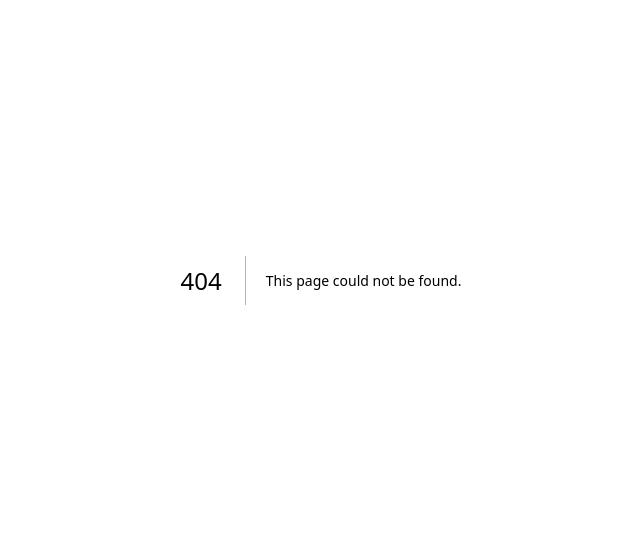
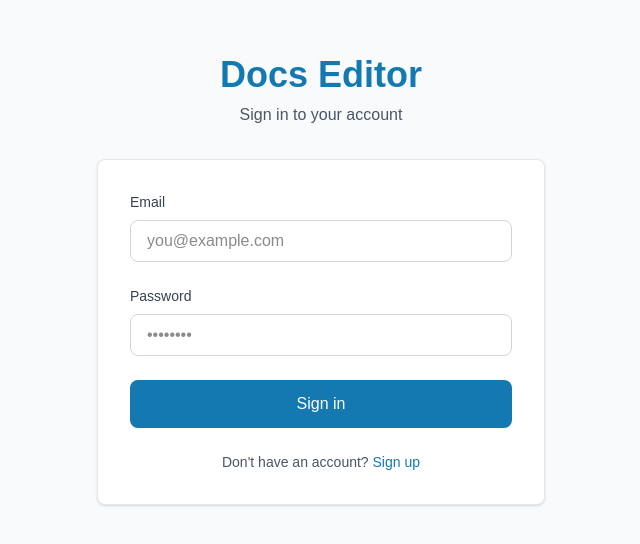
Before and after one commit to guijoazeiro/text-editor, a Next.js app in the folder client/: page /login in a window 1280 px wide. Before the commit this address had no page. Shown: the part 120-664 px from the top of the page, without its empty margins (319-959 px from the left). Built offline with nearby package versions, Linux system fonts and the light colour scheme; no server answers.

Commit message:
(frontend) feat: add login page

```diff
--- /dev/null
+++ b/client/src/app/login/page.tsx
@@ -0,0 +1,101 @@
+'use client';
+
+import { useState } from 'react';
+import { useRouter } from 'next/navigation';
+import Link from 'next/link';
+import { useAuthStore } from '@/store/authStore';
+import { authAPI } from '@/lib/api';
+
+export default function LoginPage() {
+  const router = useRouter();
+  const login = useAuthStore((state) => state.login);
+  const [email, setEmail] = useState('');
+  const [password, setPassword] = useState('');
+  const [error, setError] = useState('');
+  const [loading, setLoading] = useState(false);
+
+  const handleSubmit = async (e: React.FormEvent) => {
+    e.preventDefault();
+    setError('');
+    setLoading(true);
+
+    try {
+      const response = await authAPI.login({ email, password });
+      const { token, user } = response.data.data;
+      login(token, user);
+      router.push('/dashboard');
+    } catch (err: any) {
+      setError(err.response?.data?.message || 'Login failed');
+    } finally {
+      setLoading(false);
+    }
+  };
+
+  return (
+    <div className="min-h-screen bg-gray-50 flex items-center justify-center px-4">
+      <div className="max-w-md w-full space-y-8">
+        <div className="text-center">
+          <h1 className="text-4xl font-bold text-[#1479b0] mb-2">Docs Editor</h1>
+          <p className="text-gray-600">Sign in to your account</p>
+        </div>
+
+        <div className="bg-white p-8 rounded-lg shadow-sm border border-gray-200">
+          <form onSubmit={handleSubmit} className="space-y-6">
+            {error && (
+              <div className="bg-red-50 text-red-600 px-4 py-3 rounded-lg text-sm">
+                {error}
+              </div>
+            )}
+
+            <div>
+              <label htmlFor="email" className="block text-sm font-medium text-gray-700 mb-2">
+                Email
+              </label>
+              <input
+                id="email"
+                type="email"
+                required
+                value={email}
+                onChange={(e) => setEmail(e.target.value)}
+                className="w-full px-4 py-2 border border-gray-300 rounded-lg focus:ring-2 focus:ring-[#1479b0] focus:border-transparent outline-none transition"
+                placeholder="you@example.com"
+              />
+            </div>
+
+            <div>
+              <label htmlFor="password" className="block text-sm font-medium text-gray-700 mb-2">
+                Password
+              </label>
+              <input
+                id="password"
+                type="password"
+                required
+                value={password}
+                onChange={(e) => setPassword(e.target.value)}
+                className="w-full px-4 py-2 border border-gray-300 rounded-lg focus:ring-2 focus:ring-[#1479b0] focus:border-transparent outline-none transition"
+                placeholder="••••••••"
+              />
+            </div>
+
+            <button
+              type="submit"
+              disabled={loading}
+              className="w-full bg-[#1479b0] text-white py-3 rounded-lg font-medium hover:bg-[#0f5f8d] transition disabled:opacity-50 disabled:cursor-not-allowed"
+            >
+              {loading ? 'Signing in...' : 'Sign in'}
+            </button>
+          </form>
+
+          <div className="mt-6 text-center">
+            <p className="text-sm text-gray-600">
+              Don't have an account?{' '}
+              <Link href="/signup" className="text-[#1479b0] hover:underline font-medium">
+                Sign up
+              </Link>
+            </p>
+          </div>
+        </div>
+      </div>
+    </div>
+  );
+}
--- /dev/null
+++ b/client/src/lib/api.ts
@@ -0,0 +1,55 @@
+import axios from 'axios';
+
+const API_URL = process.env.NEXT_PUBLIC_API_URL || 'http://localhost:8080';
+
+export const api = axios.create({
+  baseURL: API_URL,
+  headers: {
+    'Content-Type': 'application/json',
+  },
+});
+
+api.interceptors.request.use((config) => {
+  const token = localStorage.getItem('token');
+  if (token) {
+    config.headers.Authorization = `Bearer ${token}`;
+  }
+  return config;
+});
+
+export const authAPI = {
+  signup: (data: { name: string; email: string; password: string }) =>
+    api.post('/api/auth/signup', data),
+  login: (data: { email: string; password: string }) =>
+    api.post('/api/auth/login', data),
+  me: () => api.get('/api/auth/me'),
+};
+
+export const documentsAPI = {
+  list: () => api.get('/api/documents'),
+  get: (id: string) => api.get(`/api/documents/${id}`),
+  create: (data: { title: string; content: string }) =>
+    api.post('/api/documents', data),
+  update: (id: string, data: { title?: string; content?: string }) =>
+    api.put(`/api/documents/${id}`, data),
+  delete: (id: string) => api.delete(`/api/documents/${id}`),
+  getActiveUsers: (id: string) => api.get(`/api/documents/${id}/active-users`),
+};
+
+export const collaboratorsAPI = {
+  list: (documentId: string) =>
+    api.get(`/api/documents/${documentId}/collaborators`),
+  add: (documentId: string, data: { email: string; permission: string }) =>
+    api.post(`/api/documents/${documentId}/collaborators`, data),
+  update: (documentId: string, userId: string, data: { permission: string }) =>
+    api.put(`/api/documents/${documentId}/collaborators/${userId}`, data),
+  remove: (documentId: string, userId: string) =>
+    api.delete(`/api/documents/${documentId}/collaborators/${userId}`),
+};
+
+export const notificationsAPI = {
+  list: () => api.get('/api/notifications'),
+  markAsRead: (id: string) => api.put(`/api/notifications/${id}/read`),
+  markAllAsRead: () => api.put('/api/notifications/read-all'),
+  delete: (id: string) => api.delete(`/api/notifications/${id}`),
+};
--- /dev/null
+++ b/client/src/lib/websocket.ts
@@ -0,0 +1,115 @@
+export type MessageType = 'join' | 'leave' | 'edit' | 'cursor' | 'presence' | 'sync' | 'awareness';
+
+export interface WSMessage {
+  type: MessageType;
+  document_id?: string;
+  user_id?: string;
+  user_name?: string;
+  data?: any;
+  timestamp?: number;
+}
+
+export interface UserPresence {
+  user_id: string;
+  user_name: string;
+  color: string;
+  cursor: { line: number; column: number };
+  online: boolean;
+}
+
+export class WebSocketClient {
+  private ws: WebSocket | null = null;
+  private reconnectAttempts = 0;
+  private maxReconnectAttempts = 5;
+  private reconnectDelay = 1000;
+  private messageHandlers: Map<MessageType, Set<(data: any) => void>> = new Map();
+  private connectionHandlers: Set<() => void> = new Set();
+  private disconnectionHandlers: Set<() => void> = new Set();
+
+  constructor(
+    private documentId: string,
+    private token: string
+  ) {}
+
+  connect() {
+    const WS_URL = process.env.NEXT_PUBLIC_WS_URL || 'ws://localhost:8080';
+    const url = `${WS_URL}/ws/documents/${this.documentId}`;
+
+    this.ws = new WebSocket(url);
+
+    this.ws.onopen = () => {
+      console.log('WebSocket connected');
+      this.reconnectAttempts = 0;
+      this.connectionHandlers.forEach(handler => handler());
+    };
+
+    this.ws.onmessage = (event) => {
+      try {
+        const message: WSMessage = JSON.parse(event.data);
+        const handlers = this.messageHandlers.get(message.type);
+        if (handlers) {
+          handlers.forEach(handler => handler(message));
+        }
+      } catch (error) {
+        console.error('Error parsing WebSocket message:', error);
+      }
+    };
+
+    this.ws.onerror = (error) => {
+      console.error('WebSocket error:', error);
+    };
+
+    this.ws.onclose = () => {
+      console.log('WebSocket disconnected');
+      this.disconnectionHandlers.forEach(handler => handler());
+      this.attemptReconnect();
+    };
+  }
+
+  private attemptReconnect() {
+    if (this.reconnectAttempts < this.maxReconnectAttempts) {
+      this.reconnectAttempts++;
+      console.log(`Reconnecting... Attempt ${this.reconnectAttempts}`);
+      setTimeout(() => {
+        this.connect();
+      }, this.reconnectDelay * this.reconnectAttempts);
+    }
+  }
+
+  send(message: WSMessage) {
+    if (this.ws && this.ws.readyState === WebSocket.OPEN) {
+      this.ws.send(JSON.stringify(message));
+    } else {
+      console.error('WebSocket is not connected');
+    }
+  }
+
+  on(type: MessageType, handler: (data: any) => void) {
+    if (!this.messageHandlers.has(type)) {
+      this.messageHandlers.set(type, new Set());
+    }
+    this.messageHandlers.get(type)!.add(handler);
+  }
+
+  off(type: MessageType, handler: (data: any) => void) {
+    const handlers = this.messageHandlers.get(type);
+    if (handlers) {
+      handlers.delete(handler);
+    }
+  }
+
+  onConnect(handler: () => void) {
+    this.connectionHandlers.add(handler);
+  }
+
+  onDisconnect(handler: () => void) {
+    this.disconnectionHandlers.add(handler);
+  }
+
+  disconnect() {
+    if (this.ws) {
+      this.ws.close();
+      this.ws = null;
+    }
+  }
+}
--- /dev/null
+++ b/client/src/store/authStore.ts
@@ -0,0 +1,43 @@
+import { create } from 'zustand';
+
+interface User {
+  id: string;
+  name: string;
+  email: string;
+}
+
+interface AuthState {
+  user: User | null;
+  token: string | null;
+  isAuthenticated: boolean;
+  login: (token: string, user: User) => void;
+  logout: () => void;
+  loadFromStorage: () => void;
+}
+
+export const useAuthStore = create<AuthState>((set) => ({
+  user: null,
+  token: null,
+  isAuthenticated: false,
+
+  login: (token: string, user: User) => {
+    localStorage.setItem('token', token);
+    localStorage.setItem('user', JSON.stringify(user));
+    set({ token, user, isAuthenticated: true });
+  },
+
+  logout: () => {
+    localStorage.removeItem('token');
+    localStorage.removeItem('user');
+    set({ token: null, user: null, isAuthenticated: false });
+  },
+
+  loadFromStorage: () => {
+    const token = localStorage.getItem('token');
+    const userStr = localStorage.getItem('user');
+    if (token && userStr) {
+      const user = JSON.parse(userStr);
+      set({ token, user, isAuthenticated: true });
+    }
+  },
+}));
```
